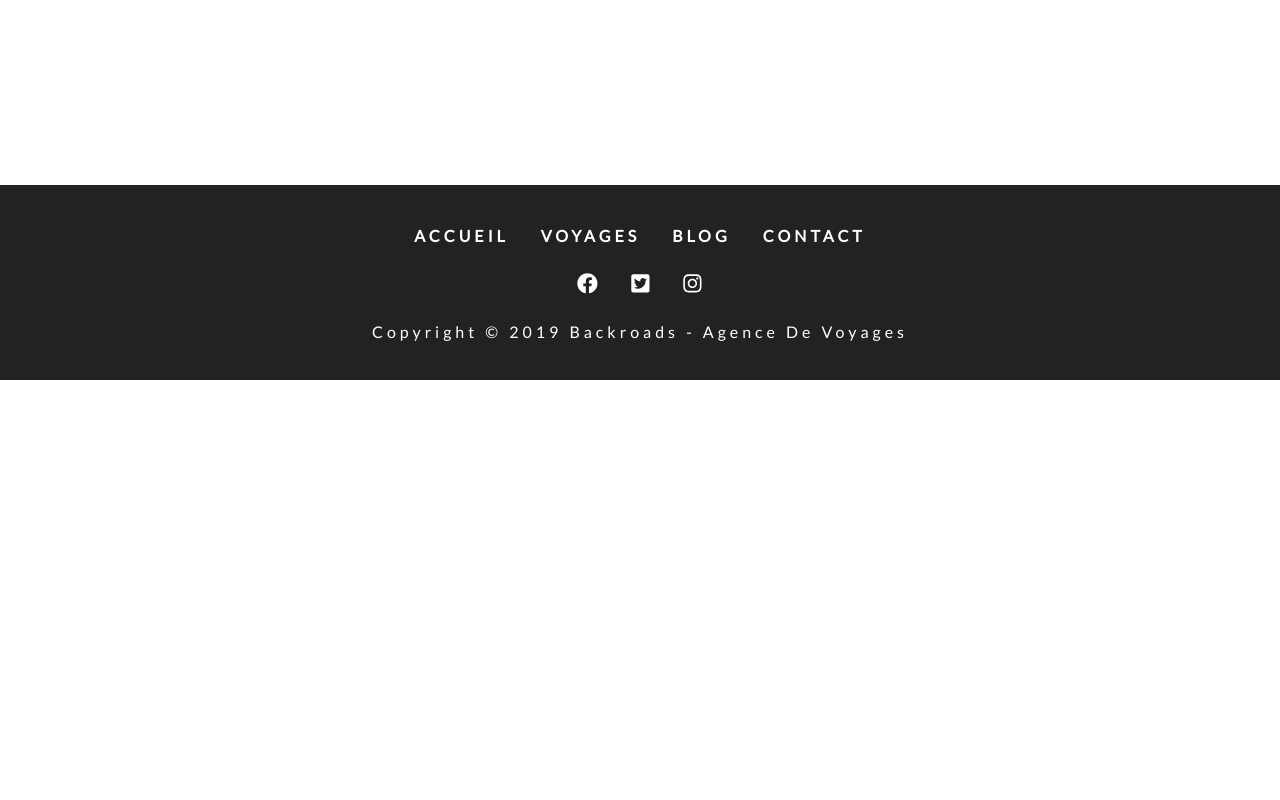
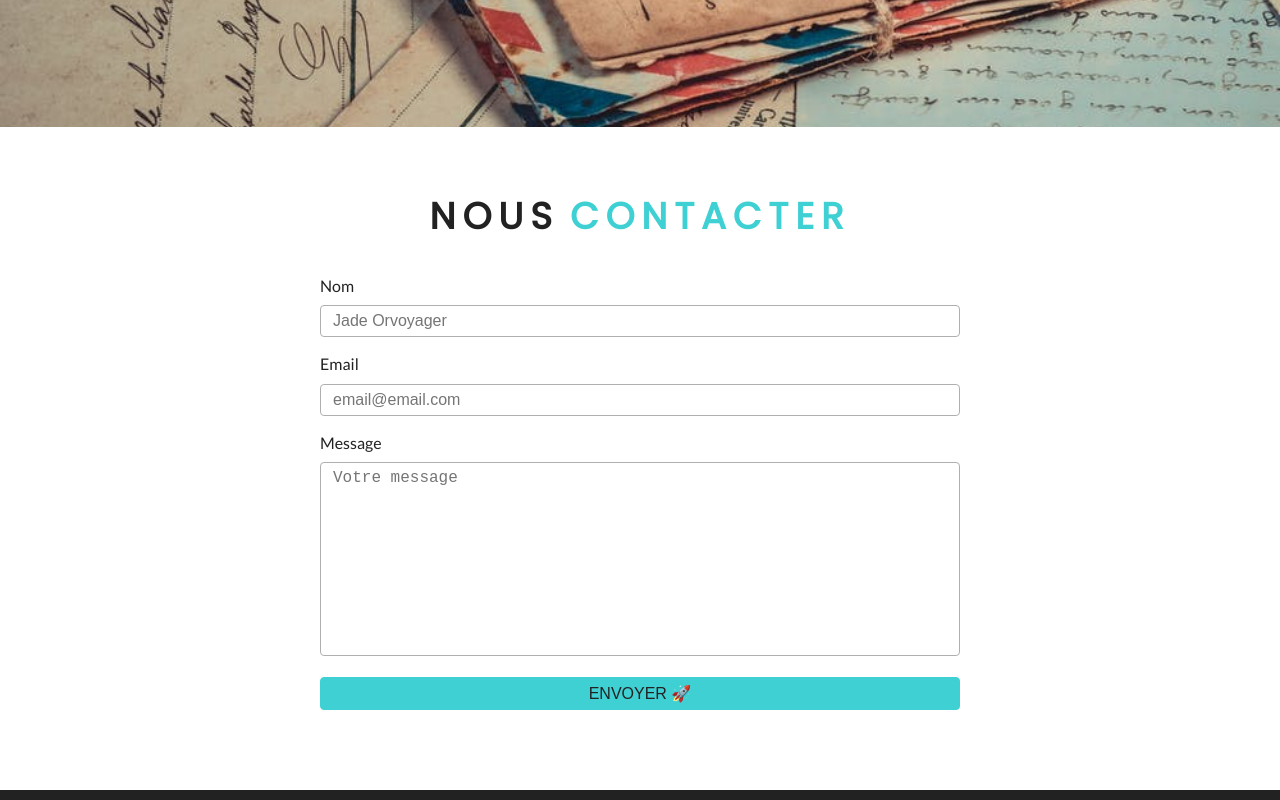
Before and after one commit to JovaanB/backroads, a Gatsby site: page /contact in a window 1280 px wide. Shown: the part 420-1220 px from the top of the page. Before the commit the page ends 800 px from the top, so only its background shows below. Built offline with nearby package versions, Linux system fonts and the light colour scheme; Gatsby itself is replaced by a stand-in of ours.

Commit message:
Add contact page

```diff
--- a/gatsby-config.js
+++ b/gatsby-config.js
@@ -1,3 +1,7 @@
+require('dotenv').config({
+  path: `.env.${process.env.NODE_ENV}`,
+});
+
 module.exports = {
   siteMetadata: {
     title: 'BackRoads',
@@ -12,9 +16,17 @@ module.exports = {
         path: `${__dirname}/src/images/`,
       },
     },
+    {
+      resolve: `gatsby-source-contentful`,
+      options: {
+        spaceId: process.env.CONTENTFUL_ID,
+        accessToken: process.env.CONTENTFUL_ACCESS_TOKEN,
+      },
+    },
     `gatsby-transformer-sharp`,
     `gatsby-plugin-sharp`,
     `gatsby-plugin-sass`,
     `gatsby-plugin-styled-components`,
+    `gatsby-plugin-transition-link`,
   ],
 };
--- a/package.json
+++ b/package.json
@@ -21,8 +21,11 @@
     "gatsby-plugin-sass": "^2.1.3",
     "gatsby-plugin-sharp": "^2.2.7",
     "gatsby-plugin-styled-components": "^3.1.2",
+    "gatsby-plugin-transition-link": "^1.12.4",
+    "gatsby-source-contentful": "^2.1.13",
     "gatsby-source-filesystem": "^2.1.5",
     "gatsby-transformer-sharp": "^2.2.3",
+    "gsap": "^2.1.3",
     "node-sass": "^4.12.0",
     "react": "^16.8.6",
     "react-dom": "^16.8.6",
--- /dev/null
+++ b/src/components/Contact/Contact.js
@@ -0,0 +1,52 @@
+import React from 'react';
+import Title from '../Title';
+import styles from '../../css/contact.module.css';
+
+const Contact = () => {
+  return (
+    <section className={styles.contact}>
+      <Title title="Nous" subtitle="contacter" />
+      <div className={styles.center}>
+        <form action="https://formspree.io/bienvenujovan@gmail.com" method="POST" className={styles.form}>
+          <div>
+            <label htmlFor="Nom">Nom</label>
+            <input
+              type="text"
+              name="name"
+              id="name"
+              className={styles.formControl}
+              placeholder="Jade Orvoyager"
+            />
+          </div>
+          <div>
+            <label htmlFor="Email">Email</label>
+            <input
+              type="email"
+              name="email"
+              id="email"
+              className={styles.formControl}
+              placeholder="email@email.com"
+            />
+          </div>
+          <div>
+            <label htmlFor="Message">Message</label>
+            <textarea
+              name="message"
+              id="message"
+              rows="10"
+              className={styles.formControl}
+              placeholder="Votre message"
+              style={{ resize: 'none' }}
+              maxLength="2500"
+            />
+          </div>
+          <div>
+            <input type="submit" value="Envoyer 🚀" className={styles.submit} />
+          </div>
+        </form>
+      </div>
+    </section>
+  );
+};
+
+export default Contact;
--- a/src/components/Footer.js
+++ b/src/components/Footer.js
@@ -2,7 +2,7 @@ import React from 'react';
 import styles from '../css/footer.module.css';
 import links from '../constants/links';
 import socialIcons from '../constants/social-icons';
-import { Link } from 'gatsby';
+import AniLink from 'gatsby-plugin-transition-link/AniLink';
 
 const Footer = () => {
   return (
@@ -10,9 +10,9 @@ const Footer = () => {
       <div className={styles.links}>
         {links.map((item, index) => {
           return (
-            <Link to={item.path} key={index}>
+            <AniLink fade to={item.path} key={index}>
               {item.text}
-            </Link>
+            </AniLink>
           );
         })}
       </div>
--- a/src/components/Navbar.js
+++ b/src/components/Navbar.js
@@ -1,5 +1,5 @@
 import React, { useState } from 'react';
-import { Link } from 'gatsby';
+import AniLink from 'gatsby-plugin-transition-link/AniLink';
 import styles from '../css/navbar.module.css';
 import { FaAlignRight } from 'react-icons/fa';
 import links from '../constants/links';
@@ -16,9 +16,9 @@ const Navbar = () => {
     <nav className={styles.navbar}>
       <div className={styles.navCenter}>
         <div className={styles.navHeader}>
-          <Link to="/">
+          <AniLink fade to="/">
             <img src={logo} alt="backroads-logo" />
-          </Link>
+          </AniLink>
           <button type="button" className={styles.logoBtn} onClick={toggleNav}>
             <FaAlignRight className={styles.logoIcon} />
           </button>
@@ -33,7 +33,7 @@ const Navbar = () => {
           {links.map((item, index) => {
             return (
               <li key={index}>
-                <Link to={item.path}>{item.text}</Link>
+                <AniLink fade to={item.path}>{item.text}</AniLink>
               </li>
             );
           })}
--- a/src/css/contact.module.css
+++ b/src/css/contact.module.css
@@ -11,7 +11,7 @@
     margin: 0 auto;
   }
 }
-label {
+.contact label {
   text-transform: capitalize;
   display: block;
   margin-bottom: 0.5rem;
--- a/src/pages/contact.js
+++ b/src/pages/contact.js
@@ -1,6 +1,26 @@
-import React from "react"
-import Layout from "../components/Layout"
+import React from 'react';
+import Layout from '../components/Layout';
+import StyledHero from '../components/StyledHero';
+import { graphql } from 'gatsby';
+import Contact from '../components/Contact/Contact';
 
-export default function contact() {
-  return <Layout>hello from contact</Layout>
+export default function contact({ data }) {
+  return (
+    <Layout>
+      <StyledHero img={data.contactBcg.childImageSharp.fluid} />
+      <Contact />
+    </Layout>
+  );
 }
+
+export const query = graphql`
+  query {
+    contactBcg: file(relativePath: { eq: "connectBcg.jpeg" }) {
+      childImageSharp {
+        fluid(quality: 90, maxWidth: 4160) {
+          ...GatsbyImageSharpFluid_withWebp
+        }
+      }
+    }
+  }
+`;
--- a/src/pages/index.js
+++ b/src/pages/index.js
@@ -1,5 +1,5 @@
 import React from 'react';
-import { Link } from 'gatsby';
+import AniLink from 'gatsby-plugin-transition-link/AniLink';
 import Layout from '../components/Layout';
 import Banner from '../components/Banner';
 import About from '../components/Home/About';
@@ -14,9 +14,9 @@ export default ({ data }) => (
         title="Poursuivre l'exploration"
         info="Une envie de voyager ? De découvrir un autre pays ? Découvrez nos voyages à petits prix."
       >
-        <Link to="/tours" className="btn-white">
+        <AniLink fade to="/tours" className="btn-white">
           Découvrir les circuits
-        </Link>
+        </AniLink>
       </Banner>
     </StyledHero>
     <About />
```
Also changed, not shown: src/pages/404.js (+15 -11 lines), src/pages/blog.js (+24 -6 lines), src/pages/tours.js (+21 -3 lines), 2 other files.
